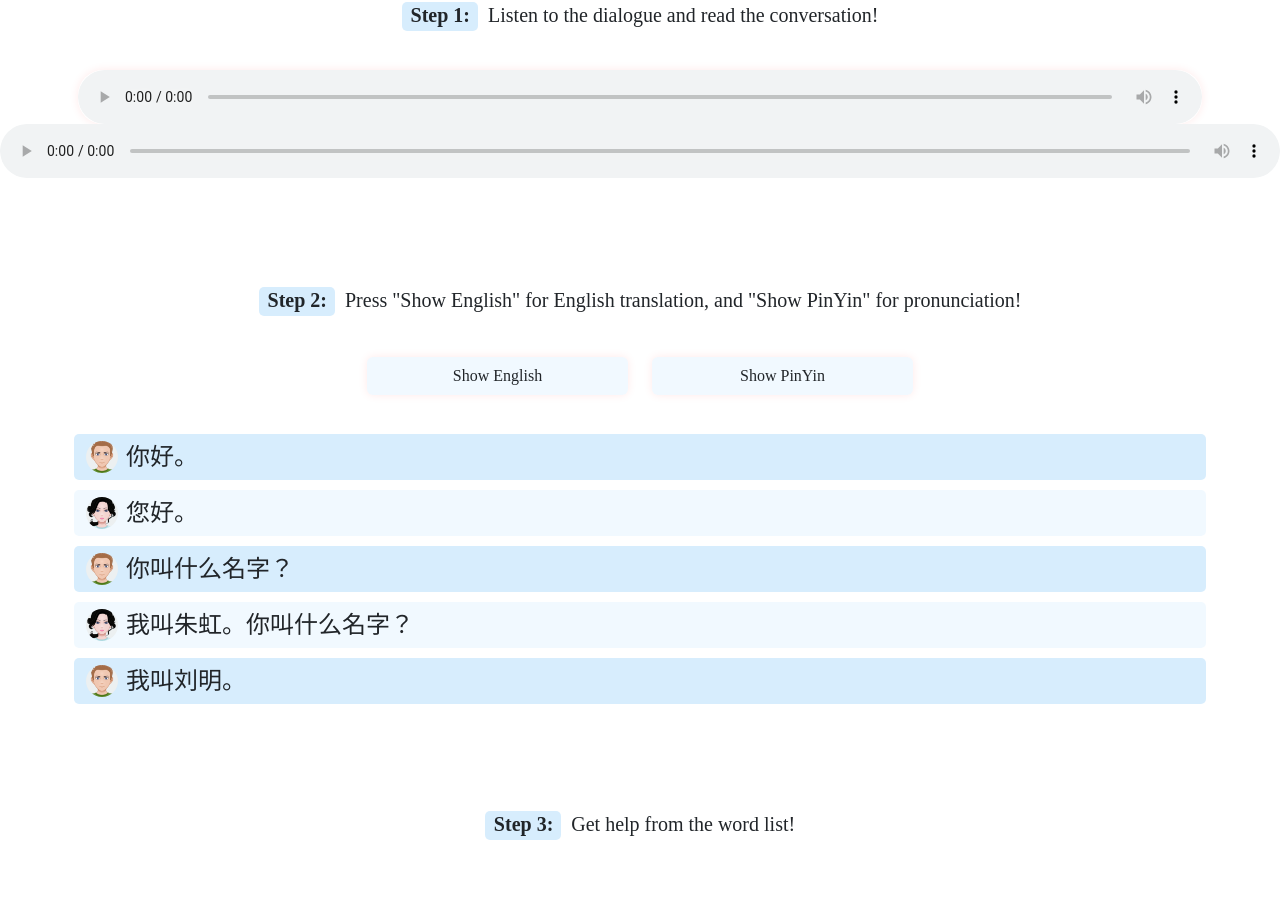
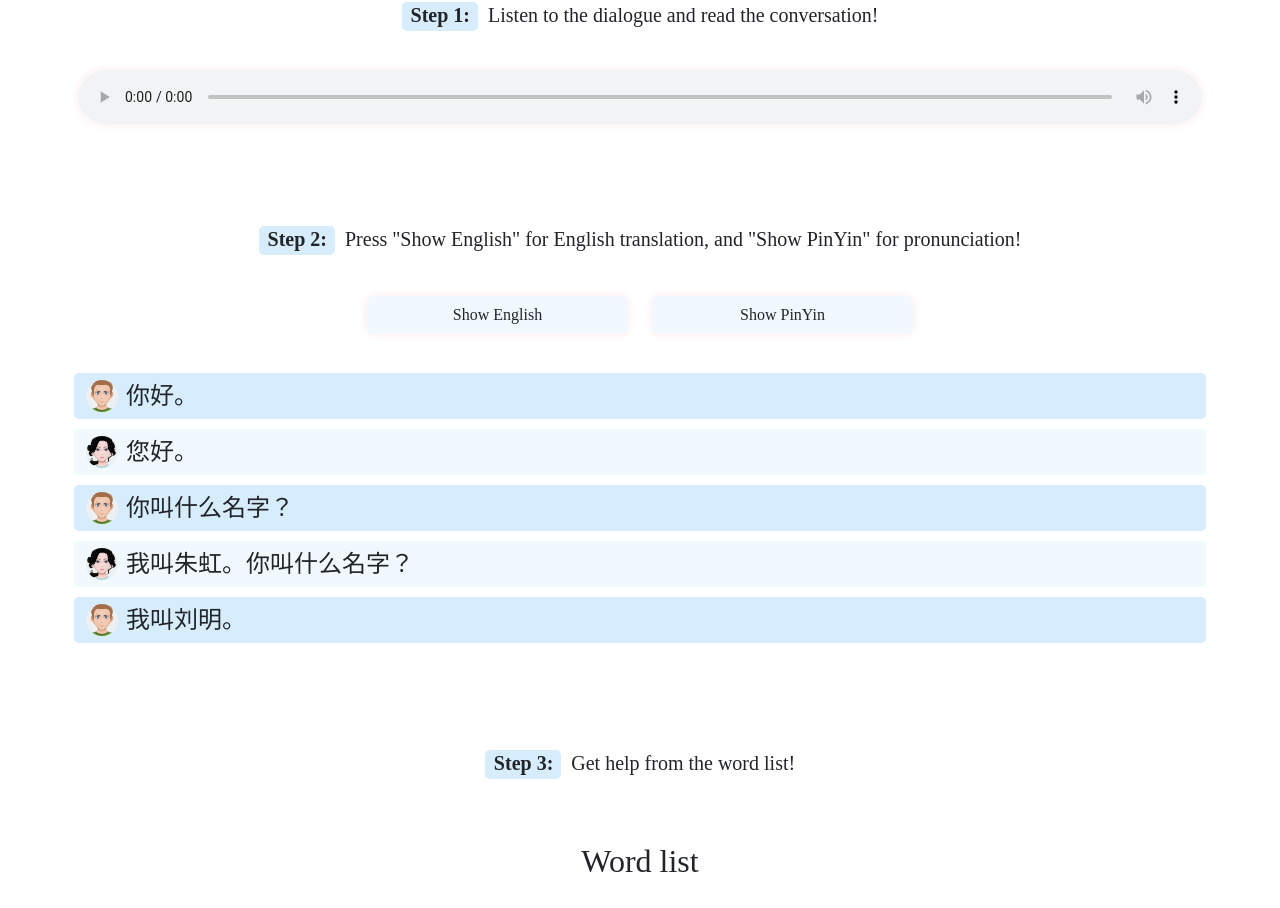
Before and after one commit to RN255/learn-chinese-gold, a React (Create React App) app: page / in a window 1280 px wide. Shown: the part 799-1707 px from the top of the page. Built offline with nearby package versions, Linux system fonts and the light colour scheme.

Commit message:
finished without audio files

```diff
--- a/src/pages/Home.js
+++ b/src/pages/Home.js
@@ -80,10 +80,6 @@ const Home = (props) => {
 
       <Audio LessonText={props.LessonText} Flashing={true}></Audio>
 
-      <audio controls>
-        <source src="https://soundcloud.com/talkinmandarinchinese/0-tones?si=3f89b6b394e84d2ba01f24590d0379eb&utm_source=clipboard&utm_medium=text&utm_campaign=social_sharing"></source>
-      </audio>
-
       <div className="container homeItemCustomMargin">
         <div className="row text-center">
           <p className="homePageInstructions">
@@ -120,7 +116,9 @@ const Home = (props) => {
       <div className="container mt-4 mb-5">
         <div className="row text-center  mb-4">
           <p className="display-6 fw-bold">Are you ready to start learning?</p>
-          <p>Start learning Chinese for free with our online conversation course!</p>
+          <p>
+            Start learning Chinese for free with our online conversation course!
+          </p>
         </div>
         <div className="row justify-content-center">
           <div className="col-12 col-md-3 pb-4">
```
